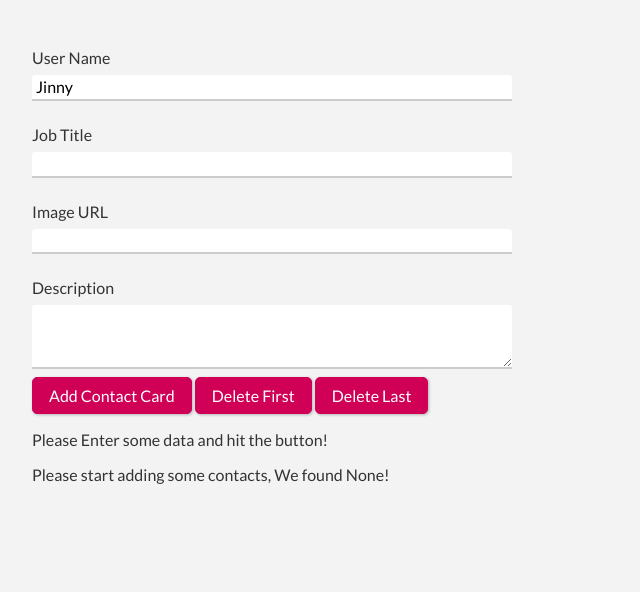
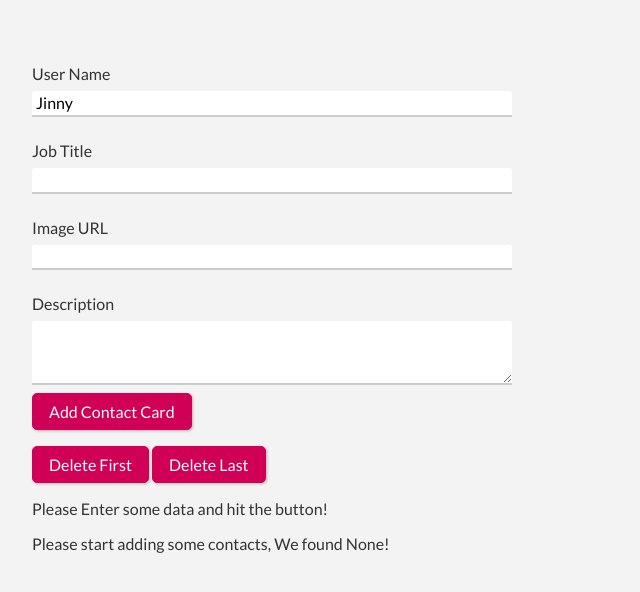
Before and after one commit to cocobi24/Learn-To-Svelte, a Svelte app: page / in a window 1280 px wide. Shown: the top 592 px of the page, without its empty margins (0-640 px from the left). Built offline with nearby package versions, Linux system fonts and the light colour scheme.

Commit message:
이벤트 수식어 |
이벤트 수식어 |

```diff
--- a/src/App.svelte
+++ b/src/App.svelte
@@ -9,6 +9,7 @@
 	let createdContacts = [];
 
 	function addContact() {
+		// event.preventDefault();
 		if(
 			name.trim().length == 0 ||
 			title.trim().length == 0 ||
@@ -44,10 +45,11 @@
 #form {
 	width: 30rem;
 	max-width: 100%;
+	margin: 1rem 0;
 }
 </style>
 
-<div id="form">
+<form id="form">
 	<div class="form-control">
 		<label for="userName">User Name</label>
 		<input type="text" bind:value={name} id="userName" />
@@ -64,9 +66,9 @@
 		<label for="desc">Description</label>
 		<textarea rows="3" bind:value={description} id="desc" />
 	</div>
-</div>
+	<button on:click|preventDefault={addContact} type="submit">Add Contact Card</button>
+</form>
 
-<button on:click={addContact}>Add Contact Card</button>
 <button on:click={deleteFirst}>Delete First</button>
 <button on:click={deleteLast}>Delete Last</button>
 
```
Lines whose indentation alone changed are shown as unchanged.
